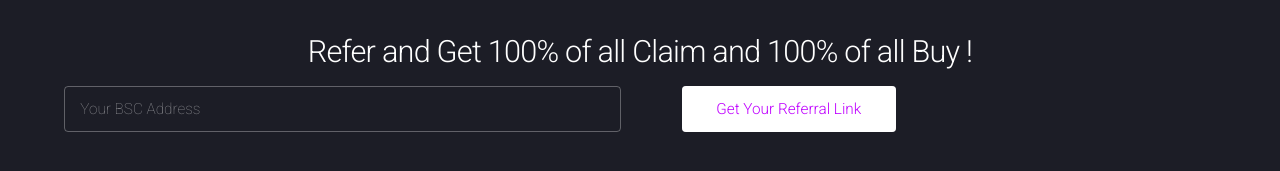
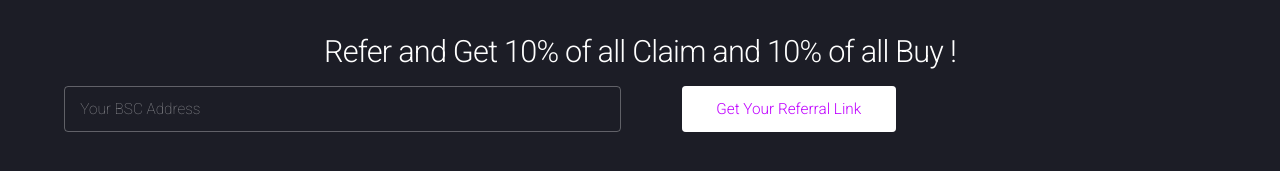
Before and after one commit to elondad/ELONPUMP, a plain HTML site: page refer.html in a window 1280 px wide. Shown: the part 109-280 px from the top of the page. Drawn offline with Linux system fonts and the light colour scheme.

Commit message:
Update refer.html

```diff
--- a/refer.html
+++ b/refer.html
@@ -63,7 +63,7 @@
 
 
           <header>
-            <h2>Refer and Get 100% of all Claim and 100% of all Buy !</h2>
+            <h2>Refer and Get 10% of all Claim and 10% of all Buy !</h2>
             <p></p>
           </header>
           <div class="row">
```
